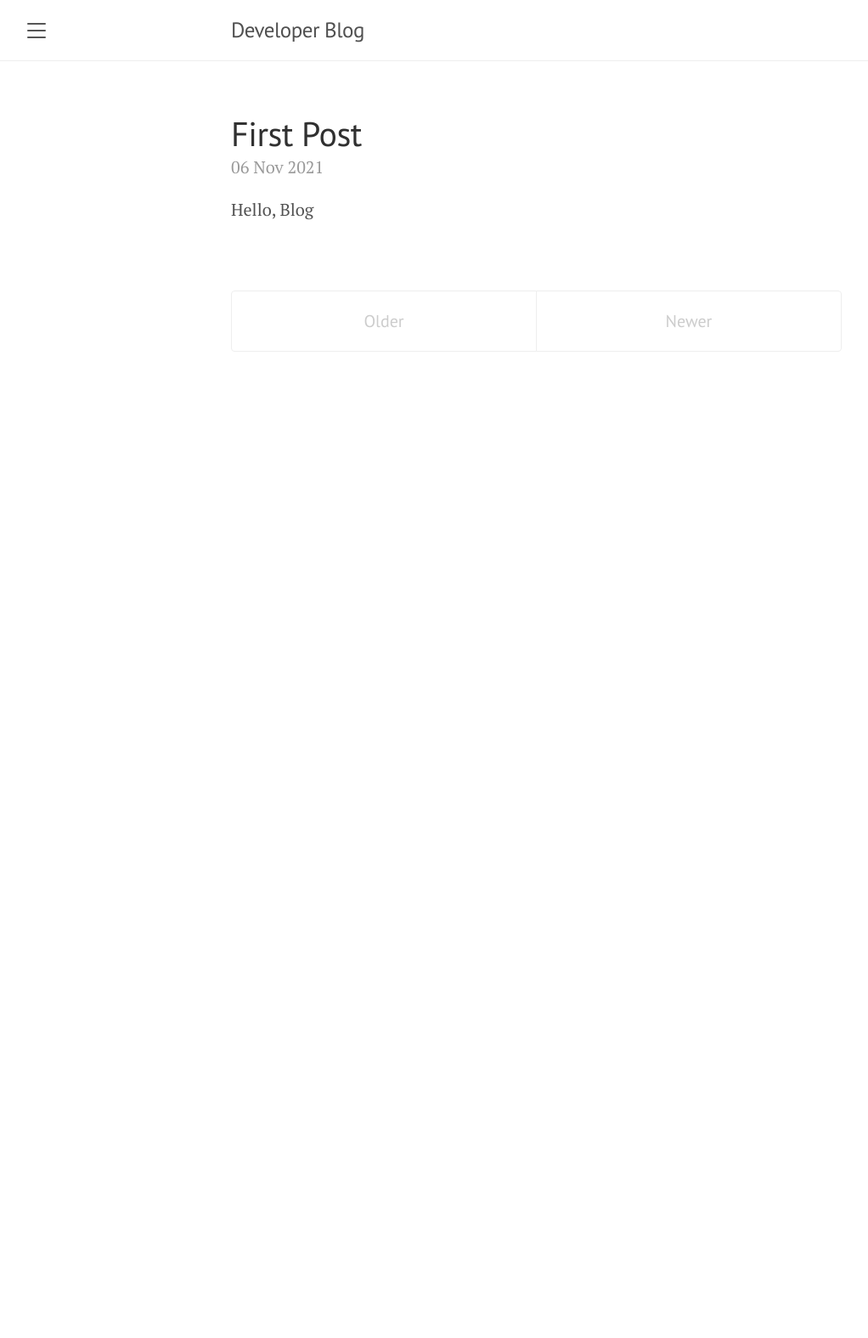
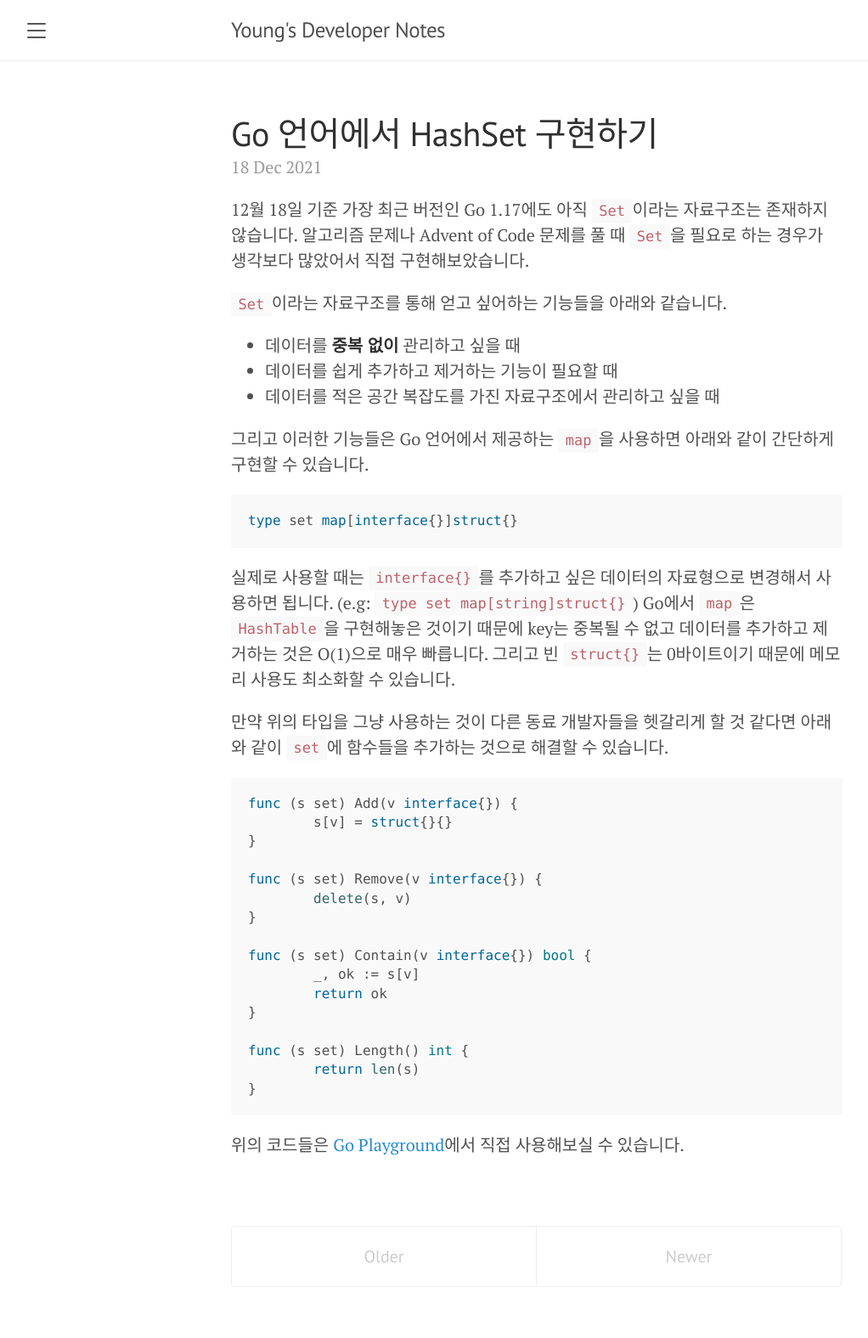
Before and after one commit to WHYjun/whyjun.github.io, a Jekyll site: the page built from index.html, in a window 1280 px wide. Shown: the whole page at 85% size, without its empty margins (8-1030 px from the left). Built offline with Jekyll 4.4.1, drawn with Linux system fonts in a browser that asks for light colours; the list of posts is cut into pages by our own code; before the commit the page ends 900 px from its top, so only the background shows below that.

Commit message:
Write 2021-12-18-Write-HashSet-In-Go

````diff
--- a/_config.yml
+++ b/_config.yml
@@ -1,5 +1,5 @@
 # Setup
-title: Developer Blog
+title: Young's Developer Notes
 tagline: ""
 description: 'Find more <a href="https://github.com/whyjun" target="_blank">@WHYjun</a>.'
 url: ""
@@ -19,4 +19,6 @@ plugins:
 
 # Custom vars
 version: 1.0.0
-# google_analytics_id: #UA-XXXX-Y
+
+# Category
+category_dir: _category/
--- a/_includes/sidebar.html
+++ b/_includes/sidebar.html
@@ -24,7 +24,13 @@
       href="{{ node.url | absolute_url }}"
       >{{ node.title }}</a
     >
-    {% endif %} {% endif %} {% endfor %}
+    {% endif %} {% endif %} {% endfor %} {% assign sortedCategories =
+    site.categories | sort %} {% for category in sortedCategories %} {% assign
+    cat4url = category[0] | remove:' ' | downcase %}
+    <a class="sidebar-nav-item" href="{{site.baseurl}}/categories/{{cat4url}}">
+      {{category[0]}}
+    </a>
+    {% endfor %}
   </nav>
 
   <div class="sidebar-item">
--- /dev/null
+++ b/_layouts/golang.html
@@ -0,0 +1,5 @@
+---
+layout: category
+category-name: Golang
+permalink: "/categories/golang"
+---
--- a/_posts/2021-11-06-First-Post.md
+++ /dev/null
@@ -1,6 +0,0 @@
----
-layout: page
-title: First Post
----
-
-Hello, Blog
--- /dev/null
+++ b/_posts/2021-12-18-Write-HashSet-In-Go.md
@@ -0,0 +1,45 @@
+---
+layout: post
+title: Go 언어에서 HashSet 구현하기
+categories:
+  - Golang
+---
+
+12월 18일 기준 가장 최근 버전인 Go 1.17에도 아직 `Set`이라는 자료구조는 존재하지 않습니다. 알고리즘 문제나 Advent of Code 문제를 풀 때 `Set`을 필요로 하는 경우가 생각보다 많았어서 직접 구현해보았습니다.
+
+`Set`이라는 자료구조를 통해 얻고 싶어하는 기능들을 아래와 같습니다.
+
+- 데이터를 **중복 없이** 관리하고 싶을 때
+- 데이터를 쉽게 추가하고 제거하는 기능이 필요할 때
+- 데이터를 적은 공간 복잡도를 가진 자료구조에서 관리하고 싶을 때
+
+그리고 이러한 기능들은 Go 언어에서 제공하는 `map`을 사용하면 아래와 같이 간단하게 구현할 수 있습니다.
+
+```go
+type set map[interface{}]struct{}
+```
+
+실제로 사용할 때는 `interface{}`를 추가하고 싶은 데이터의 자료형으로 변경해서 사용하면 됩니다. (e.g: `type set map[string]struct{}`) Go에서 `map`은 `HashTable`을 구현해놓은 것이기 때문에 key는 중복될 수 없고 데이터를 추가하고 제거하는 것은 O(1)으로 매우 빠릅니다. 그리고 빈 `struct{}`는 0바이트이기 때문에 메모리 사용도 최소화할 수 있습니다.
+
+만약 위의 타입을 그냥 사용하는 것이 다른 동료 개발자들을 헷갈리게 할 것 같다면 아래와 같이 `set`에 함수들을 추가하는 것으로 해결할 수 있습니다.
+
+```go
+func (s set) Add(v interface{}) {
+	s[v] = struct{}{}
+}
+
+func (s set) Remove(v interface{}) {
+	delete(s, v)
+}
+
+func (s set) Contain(v interface{}) bool {
+	_, ok := s[v]
+	return ok
+}
+
+func (s set) Length() int {
+	return len(s)
+}
+```
+
+위의 코드들은 [Go Playground](https://go.dev/play/p/XthHr8HUHHL)에서 직접 사용해보실 수 있습니다.
````
Also changed, not shown: _layouts/category.html (added, +20 -0 lines).
